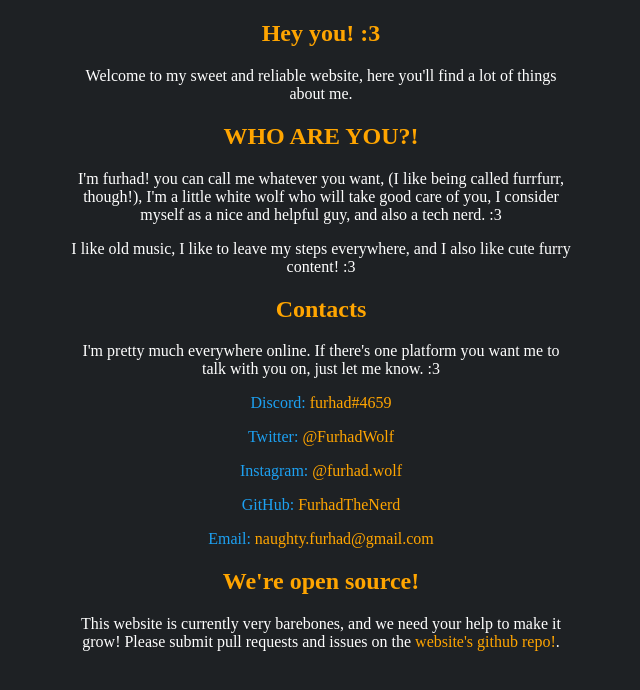
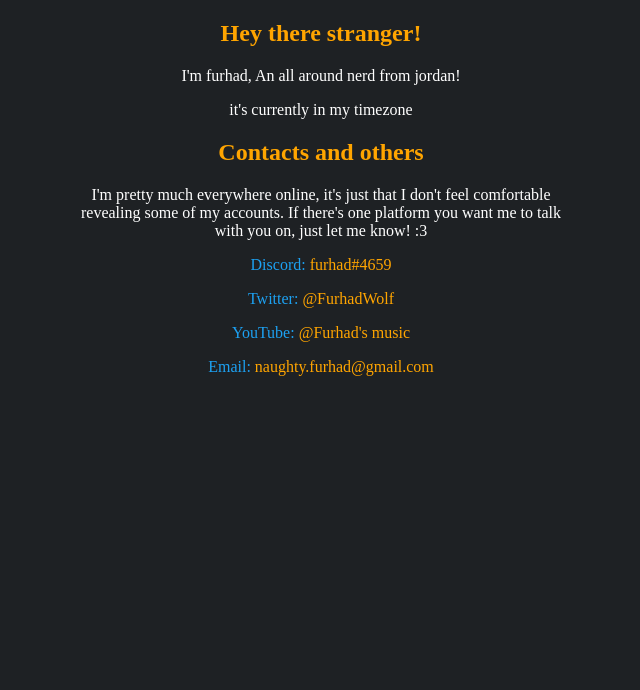
Before and after one commit to FurhadTheNerd/My-Personal-Website, a plain HTML site: page index.html in a window 1280 px wide. Shown: the whole page, without its empty margins (319-959 px from the left). Drawn offline with Linux system fonts and the light colour scheme.

Commit message:
Update index.html
quite a lot has changed, first i cut off most (all) of the nice talk that actually sounded cringy, made everything simpler

```diff
--- a/index.html
+++ b/index.html
@@ -2,35 +2,33 @@
 <html lang="en">
 <head>
 <link rel="stylesheet" href="index.css">
+<link rel="icon" type="image/x-icon" href="https://cdn.discordapp.com/attachments/900999635328466994/1112811201349562398/fappingcon.ico">
+<script src="index.js"></script>
 <meta name="viewport" content="width=device-width, initial-scale=1.0">
 <meta charset="UTF-8">
-<title>Welcome to my website!</title>
+<meta name="title" content="furhad's webby sitty">
+ <meta name="description"
+  content="don't cry and piss yourself in fear i swear it's not an ip logger">
+<title>welcome to my website!</title>
 </head>
 <body>
 
 <!-- website introduction start -->
-<h2>Hey you! :3</h2>
-<p>Welcome to my sweet and reliable website, here you'll find a lot of things about me.</p>
-<h2>WHO ARE YOU?!</h2>
-<p>I'm furhad! you can call me whatever you want, (I like being called furrfurr, though!), I'm a little white wolf who will take good care of you, I consider myself as a nice and helpful guy, and also a tech nerd. :3</p>
-<p>I like old music, I like to leave my steps everywhere, and I also like cute furry content! :3</p>
+<h2>Hey there stranger!</h2>
+<p>I'm furhad, An all around nerd from jordan!</p>
+<p>it's currently <span id="time" class="timed"></span> in my timezone</p>
 <!-- website introduction end -->
 
 <!-- contact info start -->
-<h2>Contacts</h2>
-<p>I'm pretty much everywhere online. If there's one platform you want me to talk with you on, just let me know. :3</p>
+<h2>Contacts and others</h2>
+<p>I'm pretty much everywhere online, it's just that I don't feel comfortable revealing some of my accounts. If there's one platform you want me to talk with you on, just let me know! :3</p>
 <p id="socials">Discord: <a id=link href="https://discord.com/users/817010075616935976">furhad#4659</a> </p>
 <p id="socials">Twitter: <a id=link href="https://twitter.com/FurhadWolf">@FurhadWolf</a></p>
-<p id="socials">Instagram: <a id=link href="https://instagram.com/furhad.wolf">@furhad.wolf</a> </p>
-<p id="socials">GitHub: <a id=link href="https://github.com/FurhadTheNerd">FurhadTheNerd</a></p>
-<p id="socials">Email: <a id=link href="naughty.furhad@gmail.com">naughty.furhad@gmail.com</a></p>
+<p id="socials">YouTube: <a id=link href="https://youtube.com/@furhad">@Furhad's music</a></p>
+<p id="socials">Email: <a id=link href="mailto: naughty.furhad@gmail.com">naughty.furhad@gmail.com</a></p>
 <!-- contact info end -->
 
-<!-- repo start -->
-<h2>We're open source!</h2>
-<p>This website is currently very barebones, and we need your help to make it grow! Please submit pull requests and issues on the <a id=link href="https://github.com/FurhadTheNerd/My-Personal-Website">website's github repo!</a>.</p>
-<!-- repo end -->
-
 <!-- Twinni was here! I helped with the CSS implementation :3 -->
+<!-- so was fluffy, i took the timezone idea from his website -->
 </body>
 </html>
```
